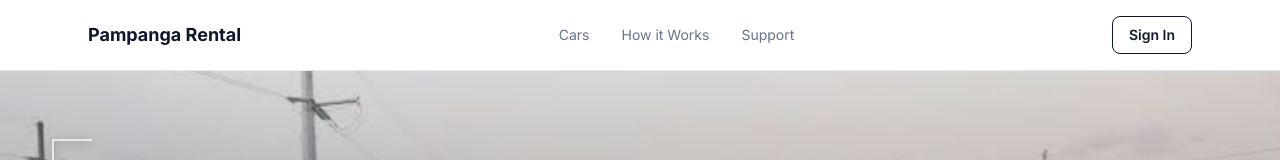
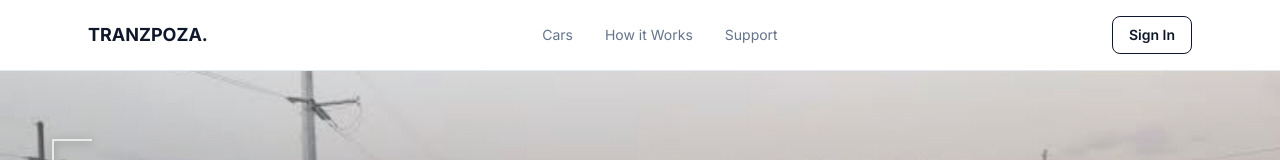
Before and after one commit to lilernestooo/car-rental, a React (Vite) app in the folder frontend/: page / in a window 1280 px wide. Shown: the top 160 px of the page. Built offline with nearby package versions, Linux system fonts and the light colour scheme.

Commit message:
feat: web name changes

```diff
--- a/frontend/src/components/Navbar.jsx
+++ b/frontend/src/components/Navbar.jsx
@@ -11,7 +11,7 @@ export default function Navbar() {
     <header className="border-b border-border bg-white">
       <div className="mx-auto flex max-w-6xl items-center justify-between px-6 py-4">
         <Link to="/" className="text-lg font-bold text-navy">
-          Pampanga Rental
+          TRANZPOZA.
         </Link>
 
         <nav className="hidden items-center gap-8 sm:flex">
```
